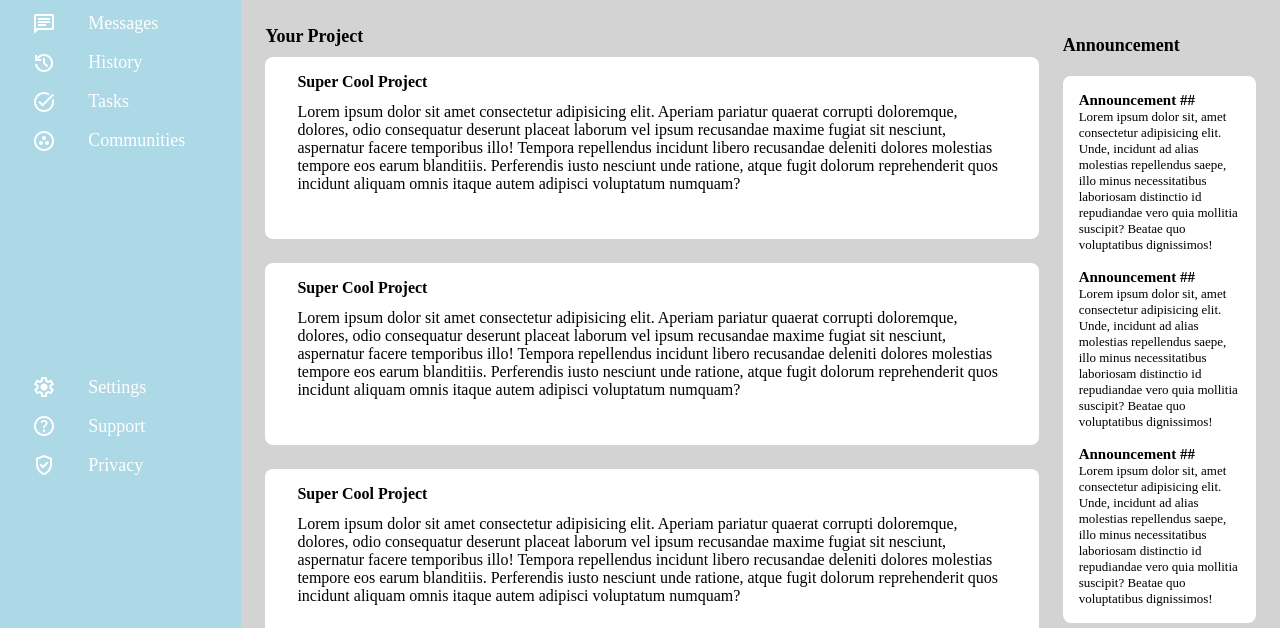
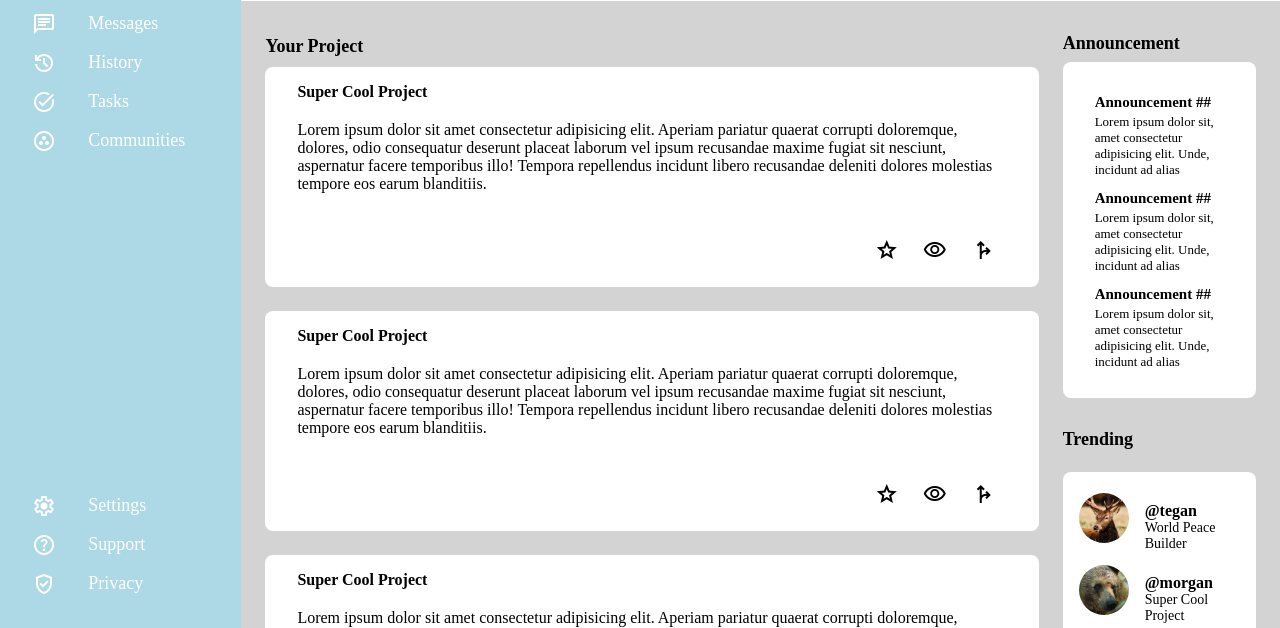
Before and after one commit to z4le3c/admin-dashboard, a plain HTML site: page index.html in a window 1280 px wide. Shown: the part 172-800 px from the top of the page. Drawn offline with nearby package versions, Linux system fonts and the light colour scheme.

Commit message:
feat: overall alignment done

```diff
--- a/index.html
+++ b/index.html
@@ -126,61 +126,133 @@
                 <div class="card">
                     <div class="title">Super Cool Project</div>
                     <div class="description">Lorem ipsum dolor sit amet consectetur adipisicing elit. Aperiam pariatur quaerat corrupti doloremque, dolores, odio consequatur deserunt placeat laborum vel ipsum recusandae maxime fugiat sit nesciunt, aspernatur facere temporibus illo!
-                    Tempora repellendus incidunt libero recusandae deleniti dolores molestias tempore eos earum blanditiis. Perferendis iusto nesciunt unde ratione, atque fugit dolorum reprehenderit quos incidunt aliquam omnis itaque autem adipisci voluptatum numquam?</div>
+                    Tempora repellendus incidunt libero recusandae deleniti dolores molestias tempore eos earum blanditiis.</div>
                     <div class="icons">
-                        <div class="star"></div>
-                        <div class="look"></div>
-                        <div class="fork"></div>
+                        <div class="star">
+                            <span class="material-symbols-outlined">
+                                star
+                            </span>
+                        </div>
+                        <div class="look">
+                            <span class="material-symbols-outlined">
+                                visibility
+                            </span>
+                        </div>
+                        <div class="fork">
+                            <span class="material-symbols-outlined">
+                                fork_right
+                            </span>
+                        </div>
                     </div>
                 </div>
                 <div class="card">
                     <div class="title">Super Cool Project</div>
                     <div class="description">Lorem ipsum dolor sit amet consectetur adipisicing elit. Aperiam pariatur quaerat corrupti doloremque, dolores, odio consequatur deserunt placeat laborum vel ipsum recusandae maxime fugiat sit nesciunt, aspernatur facere temporibus illo!
-                    Tempora repellendus incidunt libero recusandae deleniti dolores molestias tempore eos earum blanditiis. Perferendis iusto nesciunt unde ratione, atque fugit dolorum reprehenderit quos incidunt aliquam omnis itaque autem adipisci voluptatum numquam?</div>
+                    Tempora repellendus incidunt libero recusandae deleniti dolores molestias tempore eos earum blanditiis.</div>
                     <div class="icons">
-                        <div class="star"></div>
-                        <div class="look"></div>
-                        <div class="fork"></div>
+                        <div class="star">
+                            <span class="material-symbols-outlined">
+                                star
+                            </span>
+                        </div>
+                        <div class="look">
+                            <span class="material-symbols-outlined">
+                                visibility
+                            </span>
+                        </div>
+                        <div class="fork">
+                            <span class="material-symbols-outlined">
+                                fork_right
+                            </span>
+                        </div>
                     </div>
                 </div>
                 <div class="card">
                     <div class="title">Super Cool Project</div>
                     <div class="description">Lorem ipsum dolor sit amet consectetur adipisicing elit. Aperiam pariatur quaerat corrupti doloremque, dolores, odio consequatur deserunt placeat laborum vel ipsum recusandae maxime fugiat sit nesciunt, aspernatur facere temporibus illo!
-                    Tempora repellendus incidunt libero recusandae deleniti dolores molestias tempore eos earum blanditiis. Perferendis iusto nesciunt unde ratione, atque fugit dolorum reprehenderit quos incidunt aliquam omnis itaque autem adipisci voluptatum numquam?</div>
+                    Tempora repellendus incidunt libero recusandae deleniti dolores molestias tempore eos earum blanditiis.</div>
                     <div class="icons">
-                        <div class="star"></div>
-                        <div class="look"></div>
-                        <div class="fork"></div>
+                        <div class="star">
+                            <span class="material-symbols-outlined">
+                                star
+                            </span>
+                        </div>
+                        <div class="look">
+                            <span class="material-symbols-outlined">
+                                visibility
+                            </span>
+                        </div>
+                        <div class="fork">
+                            <span class="material-symbols-outlined">
+                                fork_right
+                            </span>
+                        </div>
                     </div>
                 </div>
                 <div class="card">
                     <div class="title">Super Cool Project</div>
                     <div class="description">Lorem ipsum dolor sit amet consectetur adipisicing elit. Aperiam pariatur quaerat corrupti doloremque, dolores, odio consequatur deserunt placeat laborum vel ipsum recusandae maxime fugiat sit nesciunt, aspernatur facere temporibus illo!
-                    Tempora repellendus incidunt libero recusandae deleniti dolores molestias tempore eos earum blanditiis. Perferendis iusto nesciunt unde ratione, atque fugit dolorum reprehenderit quos incidunt aliquam omnis itaque autem adipisci voluptatum numquam?</div>
+                    Tempora repellendus incidunt libero recusandae deleniti dolores molestias tempore eos earum blanditiis.</div>
                     <div class="icons">
-                        <div class="star"></div>
-                        <div class="look"></div>
-                        <div class="fork"></div>
+                        <div class="star">
+                            <span class="material-symbols-outlined">
+                                star
+                            </span>
+                        </div>
+                        <div class="look">
+                            <span class="material-symbols-outlined">
+                                visibility
+                            </span>
+                        </div>
+                        <div class="fork">
+                            <span class="material-symbols-outlined">
+                                fork_right
+                            </span>
+                        </div>
                     </div>
                 </div>
                 <div class="card">
                     <div class="title">Super Cool Project</div>
                     <div class="description">Lorem ipsum dolor sit amet consectetur adipisicing elit. Aperiam pariatur quaerat corrupti doloremque, dolores, odio consequatur deserunt placeat laborum vel ipsum recusandae maxime fugiat sit nesciunt, aspernatur facere temporibus illo!
-                    Tempora repellendus incidunt libero recusandae deleniti dolores molestias tempore eos earum blanditiis. Perferendis iusto nesciunt unde ratione, atque fugit dolorum reprehenderit quos incidunt aliquam omnis itaque autem adipisci voluptatum numquam?</div>
+                    Tempora repellendus incidunt libero recusandae deleniti dolores molestias tempore eos earum blanditiis.</div>
                     <div class="icons">
-                        <div class="star"></div>
-                        <div class="look"></div>
-                        <div class="fork"></div>
+                        <div class="star">
+                            <span class="material-symbols-outlined">
+                                star
+                            </span>
+                        </div>
+                        <div class="look">
+                            <span class="material-symbols-outlined">
+                                visibility
+                            </span>
+                        </div>
+                        <div class="fork">
+                            <span class="material-symbols-outlined">
+                                fork_right
+                            </span>
+                        </div>
                     </div>
                 </div>
                 <div class="card">
                     <div class="title">Super Cool Project</div>
                     <div class="description">Lorem ipsum dolor sit amet consectetur adipisicing elit. Aperiam pariatur quaerat corrupti doloremque, dolores, odio consequatur deserunt placeat laborum vel ipsum recusandae maxime fugiat sit nesciunt, aspernatur facere temporibus illo!
-                    Tempora repellendus incidunt libero recusandae deleniti dolores molestias tempore eos earum blanditiis. Perferendis iusto nesciunt unde ratione, atque fugit dolorum reprehenderit quos incidunt aliquam omnis itaque autem adipisci voluptatum numquam?</div>
+                    Tempora repellendus incidunt libero recusandae deleniti dolores molestias tempore eos earum blanditiis.</div>
                     <div class="icons">
-                        <div class="star"></div>
-                        <div class="look"></div>
-                        <div class="fork"></div>
+                        <div class="star">
+                            <span class="material-symbols-outlined">
+                                star
+                            </span>
+                        </div>
+                        <div class="look">
+                            <span class="material-symbols-outlined">
+                                visibility
+                            </span>
+                        </div>
+                        <div class="fork">
+                            <span class="material-symbols-outlined">
+                                fork_right
+                            </span>
+                        </div>
                     </div>
                 </div>
             </div>
@@ -219,22 +291,30 @@
 
             <div class="container">
                 <div class="profile">
-                    <div class="profile-picture"></div>
+                    <div class="profile-picture">
+                        <img src="sources/pexels-andrei-i-17867768.jpg" alt="">
+                    </div>
                     <div class="username">@tegan</div>
                     <div class="description">World Peace Builder</div>
                 </div>
                 <div class="profile">
-                    <div class="profile-picture"></div>
+                    <div class="profile-picture">
+                        <img src="sources/free-photo-of-brown-bear.jpeg" alt="">
+                    </div>
                     <div class="username">@morgan</div>
                     <div class="description">Super Cool Project</div>
                 </div>
                 <div class="profile">
-                    <div class="profile-picture"></div>
+                    <div class="profile-picture">
+                        <img src="sources/pexels-thibaut-tattevin-18273135.jpg" alt="">
+                    </div>
                     <div class="username">@kendall</div>
                     <div class="description">Life Changing App</div>
                 </div>
                 <div class="profile">
-                    <div class="profile-picture"></div>
+                    <div class="profile-picture">
+                        <img src="sources/pexels-jaymantri-2907.jpg" alt="">
+                    </div>
                     <div class="username">@allle</div>
                     <div class="description">No traffic Maker</div>
                 </div>
--- a/style.css
+++ b/style.css
@@ -59,7 +59,7 @@ p {
 }
 
 .sidebar-section .secundary {
-    /* align-self: end; */
+    align-self: end;
 
     display: grid;
     grid-template-rows: repeat(3, 1fr);
@@ -110,7 +110,7 @@ p {
 
 .header-section .userinfo {
     display: grid;
-    grid-template-columns: 4fr 2fr 7fr;
+    grid-template-columns: 4fr 5rem 7fr;
     align-items: center;
     justify-items: center;
     gap:.8rem;
@@ -129,7 +129,7 @@ p {
 
 .header-section .lower {
     display: grid;
-    grid-template-columns: 1fr 12fr 6fr;
+    grid-template-columns: 7rem 12fr 6fr;
     align-items: center;
     gap: 1.6rem;
 }
@@ -188,7 +188,8 @@ p {
 
 .main-section .projects .container {
     display: grid;
-    grid-template-columns: repeat(auto-fit, minmax(calc(2.5rem*16),1fr));
+    grid-template-columns: repeat(auto-fit, minmax(42rem,1fr));
+    grid-auto-rows: 22rem;
     gap: 2.4rem;
 
     justify-content: center;
@@ -207,10 +208,17 @@ p {
     font-weight: bold;
 }
 
+.main-section .card .description {
+    overflow: hidden;
+    text-overflow: ellipsis;
+}
+
 .main-section .card .icons{
     display: grid;
     grid-template-columns: repeat(3, 4.8rem);
     justify-content: end;
+    align-items: center;
+    justify-items: center;
 }
 
 .main-section .announcements {
@@ -224,22 +232,28 @@ p {
 .main-section .announcements .container {
     background: white;
     border-radius: 8px;
+    font-size: 1.3rem;
 
-    padding: 1.6rem;
+    padding: 3.2rem;
     display: grid;
     grid-template-rows: repeat(3, 1fr);
     gap: 1.6rem;
 }
 
-.main-section .announcements .container {
-    font-size: 1.3rem;
+.main-section .announcement {
+    display: grid;
+    grid-template-rows: 2rem 6rem;
 }
 
-.main-section .announcements .title{
+.main-section .announcement .title{
     font-size: 1.5rem;
     font-weight: bold;
 }
 
+.main-section .announcement .content {
+    overflow: hidden;
+    text-overflow: "...";
+}
 
 .main-section .trending {
     grid-column: 2;
@@ -257,18 +271,26 @@ p {
 
     padding: 1.6rem;
     display: grid;
-    grid-template-rows: repeat(4, 1fr);
+    grid-template-rows: repeat(3, 1fr);
+    gap:.8rem;
 }
 
 .main-section .trending .profile {
     display: grid;
-    grid-template-columns: 1fr 3fr;
+    grid-template-columns: 5rem 1fr;
     grid-template-rows: 1fr 1fr;
+    column-gap: 1.6rem;
+    align-items: center;
 }
 
 .main-section .trending .profile-picture {
     grid-column: 1;
     grid-row: 1/3;
+}
+
+.main-section .trending img {
+    width: 100%;
+    border-radius: 50%;
 }
 
 .main-section .trending .username {
@@ -279,6 +301,7 @@ p {
 }
 
 .main-section .trending .description {
+    font-size: 1.4rem;
     grid-column: 2;
     grid-row: 2;
 }
```
Also changed, not shown: sources/pexels-andrei-i-17867768.jpg (added), sources/pexels-jaymantri-2907.jpg (added), sources/pexels-thibaut-tattevin-18273135.jpg (added).
